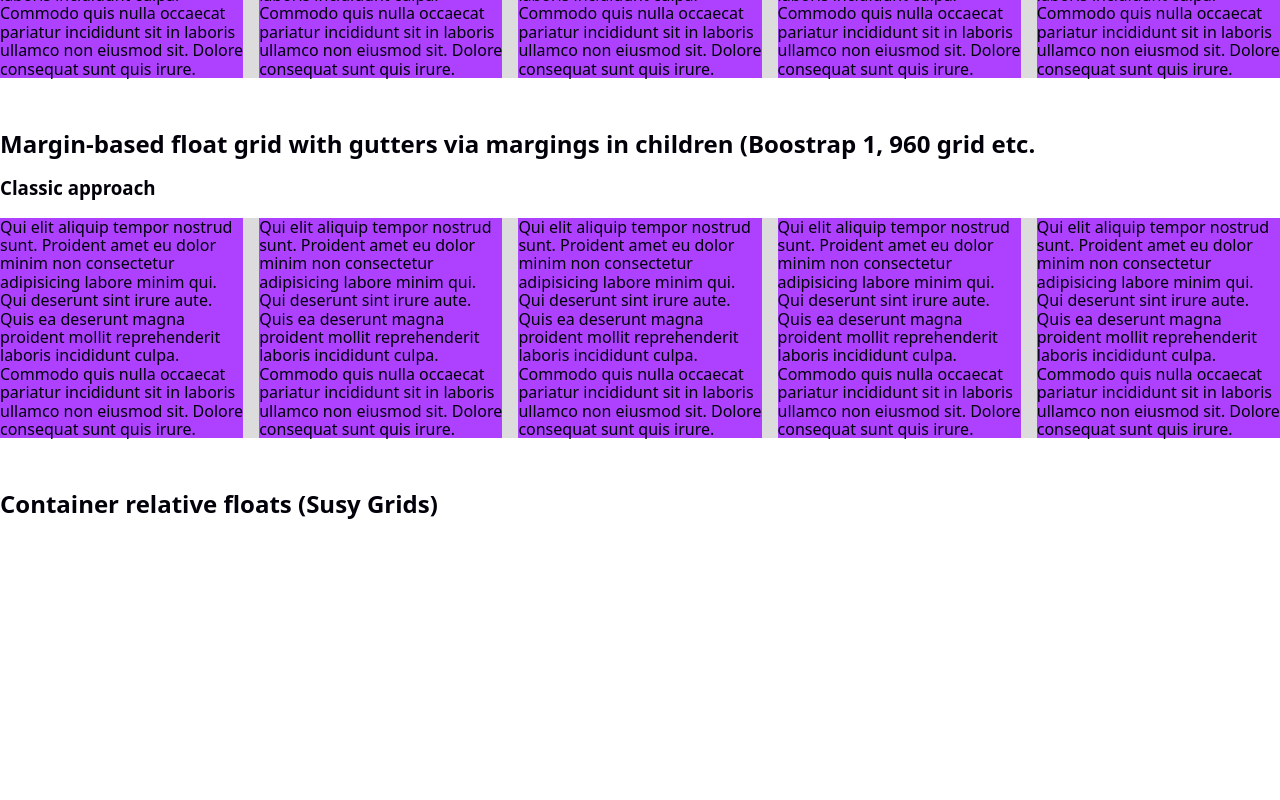
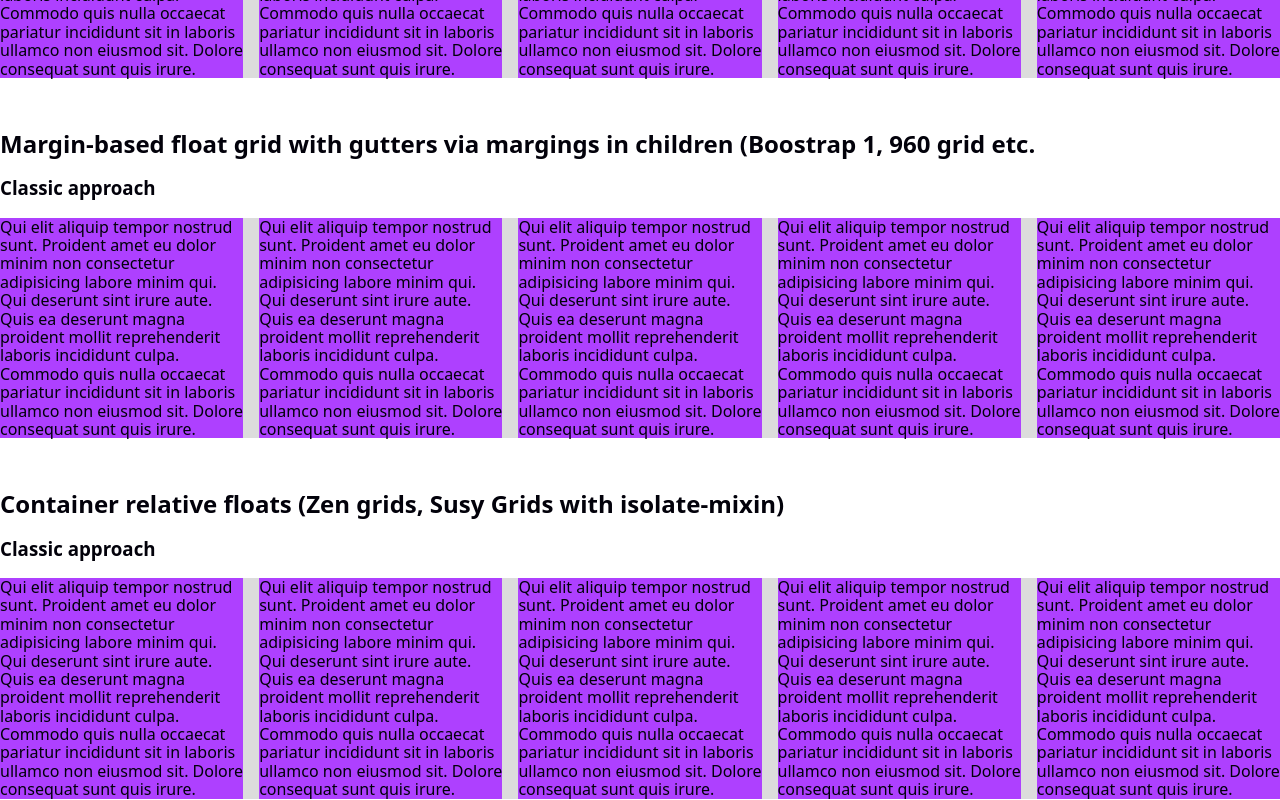
Before and after one commit to maurer2/yesteryear-grids, a Svelte app: page / in a window 1280 px wide. Shown: the part 330-1130 px from the top of the page. Before the commit the page ends 868 px from the top, so only its background shows below. Built offline with nearby package versions, Linux system fonts and the light colour scheme.

Commit message:
Added container relative floats

```diff
--- a/src/App.svelte
+++ b/src/App.svelte
@@ -1,24 +1,23 @@
 <script lang="ts">
   import { LoremIpsum } from "lorem-ipsum";
 
-  import Column from "./lib/Column/Column.svelte";
-  import Row from "./lib/Row/Row.svelte";
   import FloatsPaddingBased from "./lib/FloatsPaddingBased/FloatsPaddingBased.svelte";
   import FloatsMarginBased from "./lib/FloatsMarginBased/FloatsMarginBased.svelte";
+  import FloatsContainerRelative from "./lib/FloatsContainerRelative/FloatsContainerRelative.svelte";
 
-  const sections = [
-    { label: "Basic float grid", id: "basic float-grid" },
-  ] as const satisfies {
-    label: string;
-    id: string;
-  }[];
+  // const sections = [
+  //   { label: "Basic float grid", id: "basic float-grid" },
+  // ] as const satisfies {
+  //   label: string;
+  //   id: string;
+  // }[];
 
   const columnText = new LoremIpsum().generateParagraphs(1);
   const numberOfColumns = 5;
 </script>
 
 <header>
-  <h1>Grids</h1>
+  <h1>Grids of yesteryear</h1>
 
   <!-- <ul>
     <li></li>
@@ -27,10 +26,9 @@
 <main class="main">
   <FloatsPaddingBased {numberOfColumns}>{columnText}</FloatsPaddingBased>
   <FloatsMarginBased {numberOfColumns}>{columnText}</FloatsMarginBased>
-
-  <section>
-    <h2>Container relative floats (Susy Grids)</h2>
-  </section>
+  <FloatsContainerRelative {numberOfColumns}
+    >{columnText}</FloatsContainerRelative
+  >
 </main>
 
 <style>
--- /dev/null
+++ b/src/lib/FloatsContainerRelative/FloatsContainerRelative.svelte
@@ -0,0 +1,47 @@
+<script lang="ts">
+  import type { Snippet } from "svelte";
+
+  import Row from "../Row/Row.svelte";
+  import Column from "../Column/Column.svelte";
+
+  type FloatsContainerRelativeProps = {
+    numberOfColumns: number;
+    children: Snippet;
+  };
+  let { numberOfColumns, children }: FloatsContainerRelativeProps = $props();
+</script>
+
+<section
+  style={`
+    --number-of-columns: ${numberOfColumns};
+    --gutter-size: 1rem;
+    --gutter-size-total: calc((var(--number-of-columns) - 1) * var(--gutter-size));
+    --size-of-column: calc((100% - var(--gutter-size-total)) / var(--number-of-columns));
+  `}
+>
+  <h2>Container relative floats (Zen grids, Susy Grids with isolate-mixin)</h2>
+  <div>
+    <h3>Classic approach</h3>
+    <Row style="display: flow-root;">
+      {#each { length: numberOfColumns } as _, index}
+        <Column
+          style={`
+          --start-of-column: calc((var(--size-of-column) + var(--gutter-size)) * ${index});
+
+          inline-size: var(--size-of-column);
+          margin-inline-start: var(--start-of-column);
+          margin-inline-end: -100%;
+          float: inline-start;
+          `}
+        >
+          {@render children?.()}</Column
+        >
+      {/each}
+    </Row>
+  </div>
+</section>
+
+<style>
+  @layer components {
+  }
+</style>
```
